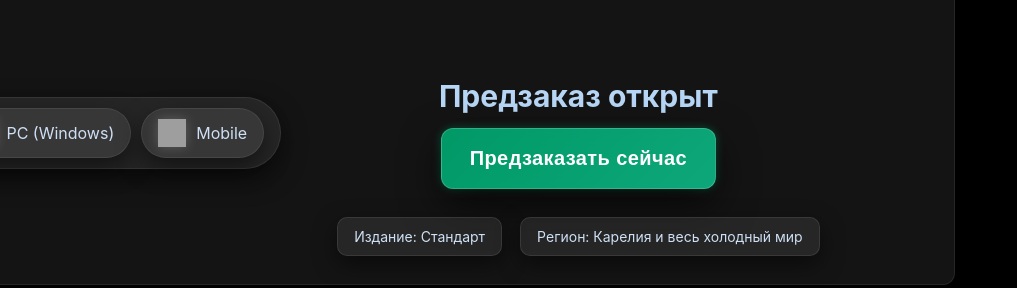
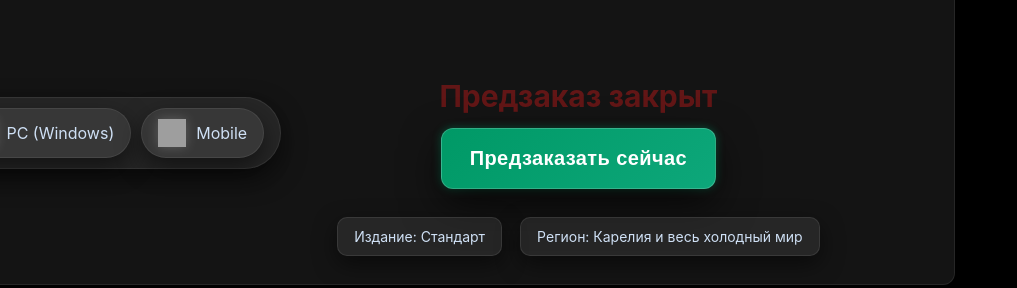
Before and after one commit to Rodyasha/Rodyasha.github.io, a plain HTML site: page index.html in a window 1280 px wide. Shown: the part 2091-2379 px from the top of the page, 263-1280 px from the left. Drawn offline with Linux system fonts and the light colour scheme; grey boxes are pictures that could not be loaded.

Commit message:
Update index.html

```diff
--- a/index.html
+++ b/index.html
@@ -486,7 +486,7 @@
         <div class="spacer-24"></div>
 
         <div class="preorder">
-          <h2>Предзаказ открыт</h2>
+          <h2 style="color: rgba(139, 25, 25, 0.658);">Предзаказ закрыт</h2>
           <button class="cta" type="button">
             <span>Предзаказать сейчас</span>
           </button>
```
